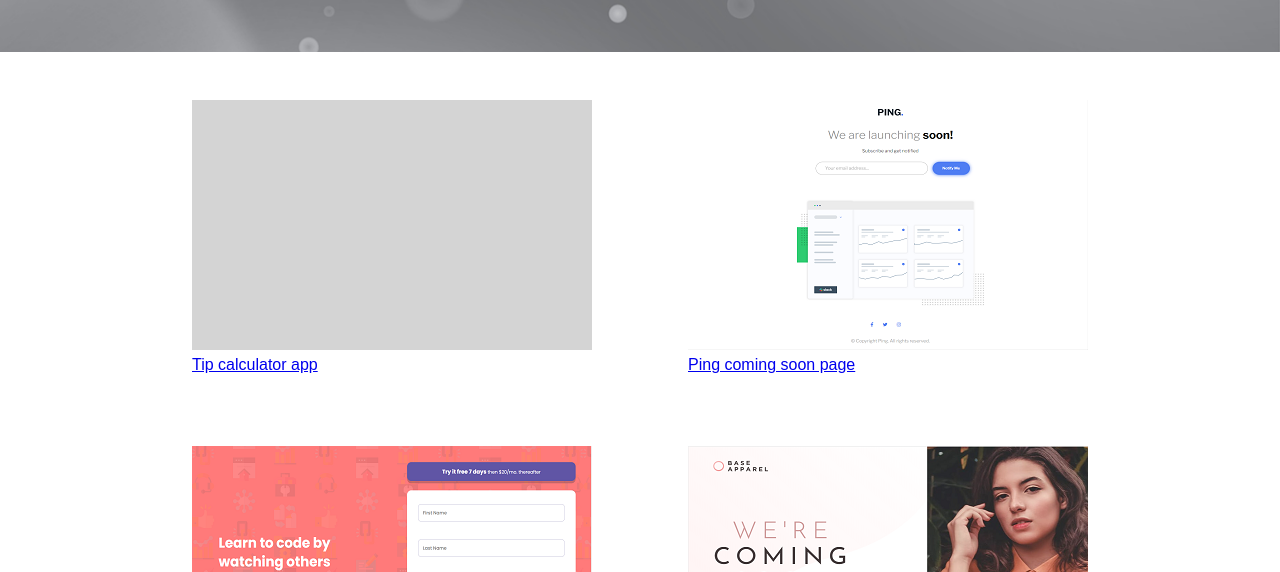
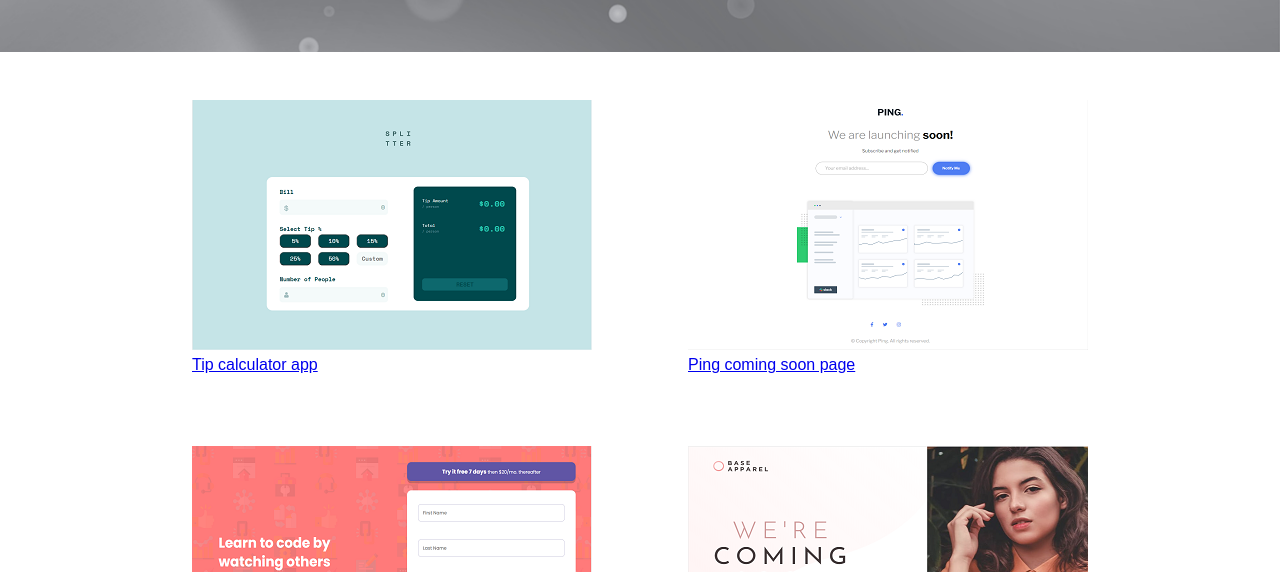
Before and after one commit to joffrey7486/PortFolio.github.io, a plain HTML site: page index.html in a window 1280 px wide. Shown: the part 228-800 px from the top of the page. Drawn offline with Linux system fonts and the light colour scheme; a web font is replaced by a local one.

Commit message:
Update style.css

```diff
--- a/style.css
+++ b/style.css
@@ -64,6 +64,7 @@ h2{
 .base_apparel_coming_soon_page{background-image: url(https://github.com/joffrey7486/PortFolio.github.io/blob/main/images/Base-Apparel-coming-soon-page.PNG?raw=true);}
 .intro_component-with-sign-up-form{background-image: url(https://github.com/joffrey7486/PortFolio.github.io/blob/main/images/Intro-component-with-sign-up-form.PNG?raw=true);}
 .ping-coming-soon-page{background-image: url(https://github.com/joffrey7486/PortFolio.github.io/blob/main/images/ping-coming-soon-page.PNG?raw=true);}
+.tip-calculator-app{background-image: url(https://github.com/joffrey7486/PortFolio.github.io/blob/main/images/tip%20calculator%20app.PNG?raw=true);}
 
 .footer{
     background: lightblue;
```
